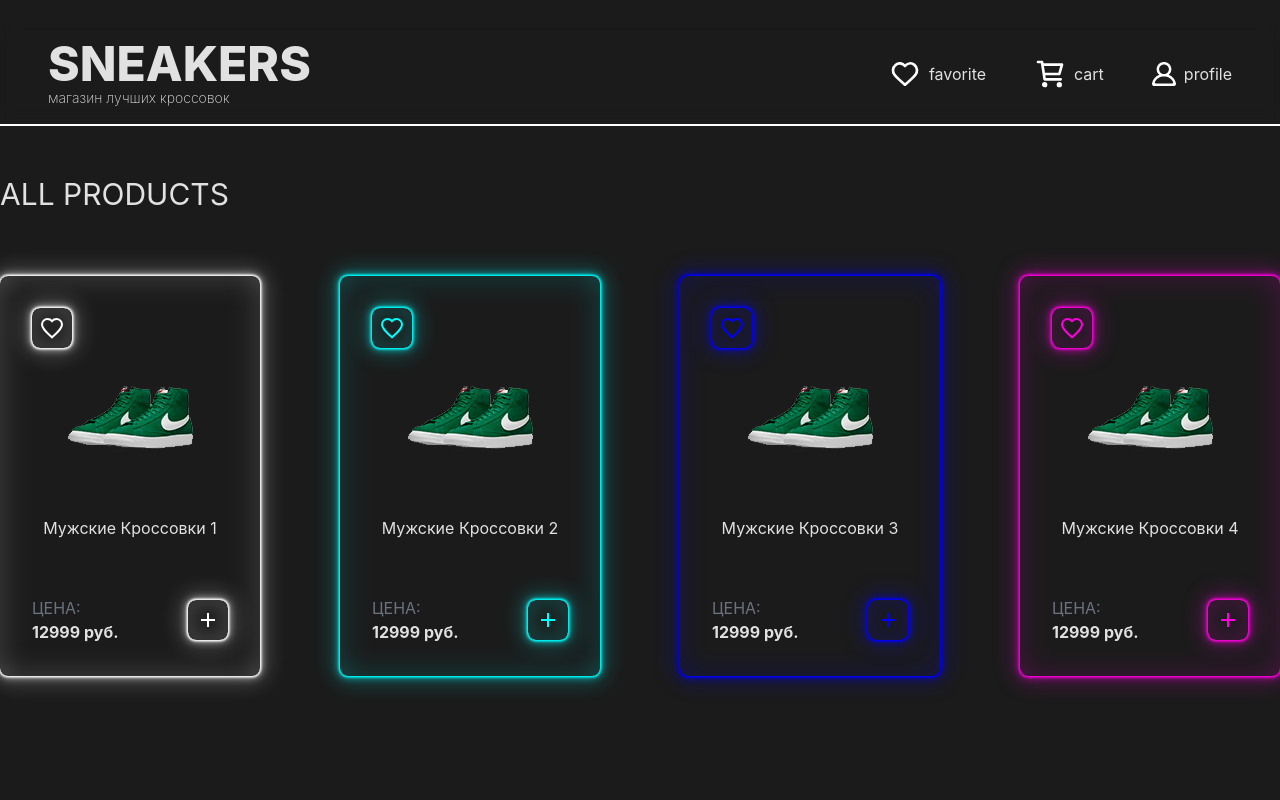
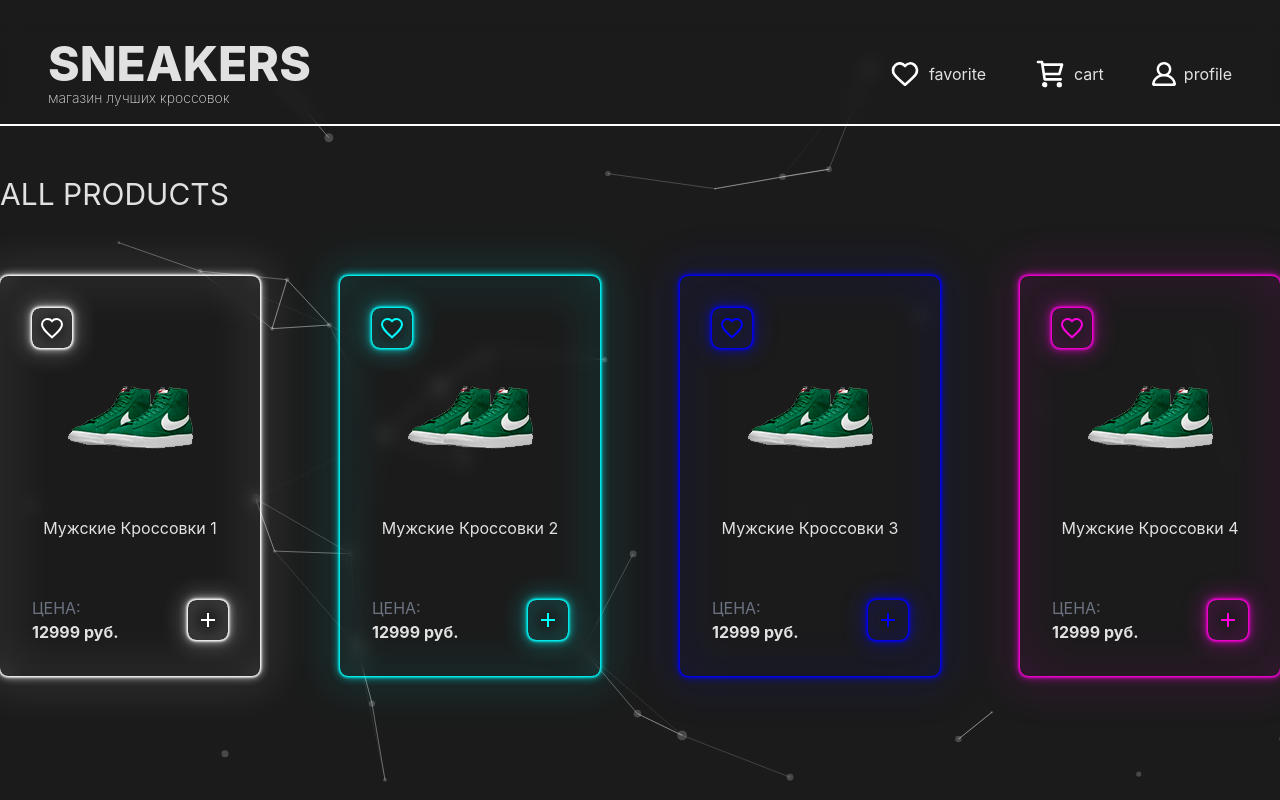
Before and after one commit to t-tranquility/shop-project, a React (Vite) app: page / in a window 1280 px wide. Built offline with nearby package versions, Linux system fonts and the light colour scheme.

Commit message:
like btn

```diff
--- a/package.json
+++ b/package.json
@@ -11,6 +11,9 @@
   },
   "dependencies": {
     "@tailwindcss/typography": "^0.5.13",
+    "@tsparticles/engine": "^3.4.0",
+    "@tsparticles/react": "^3.0.0",
+    "@tsparticles/slim": "^3.4.0",
     "eslint-config-prettier": "^9.1.0",
     "husky": "^9.0.11",
     "lint-staged": "^15.2.2",
--- a/src/app/App.tsx
+++ b/src/app/App.tsx
@@ -3,6 +3,7 @@ import { MainPage } from "../pages/MainPage/MainPage"
 import { Header } from "../widgets/Header"
 import { Cart } from "../pages/Cart/Cart"
 import { FavoritesPage } from "../pages/Favorites/Favorite"
+import { Particles } from "./Particles"
 
 function App() {
 
@@ -14,6 +15,7 @@ function App() {
           <Route path="/cart" element={< Cart />} />
           <Route path="/favorites" element={< FavoritesPage />} />
         </Routes>
+        <Particles />
     </>
   )
 }
--- /dev/null
+++ b/src/app/Particles.tsx
@@ -0,0 +1,130 @@
+import { useEffect, useMemo, useState } from "react";
+import TSParticles, { initParticlesEngine } from "@tsparticles/react";
+import { type ISourceOptions } from "@tsparticles/engine";
+// import { loadAll } from "@tsparticles/all"; // if you are going to use `loadAll`, install the "@tsparticles/all" package too.
+// import { loadFull } from "tsparticles"; // if you are going to use `loadFull`, install the "tsparticles" package too.
+import { loadSlim } from "@tsparticles/slim"; // if you are going to use `loadSlim`, install the "@tsparticles/slim" package too.
+// import { loadBasic } from "@tsparticles/basic"; // if you are going to use `loadBasic`, install the "@tsparticles/basic" package too.
+
+enum MoveDirection {
+  bottom = "bottom",
+  bottomLeft = "bottom-left",
+  bottomRight = "bottom-right",
+  left = "left",
+  none = "none",
+  right = "right",
+  top = "top",
+  topLeft = "top-left",
+  topRight = "top-right",
+  outside = "outside",
+  inside = "inside",
+}
+
+enum OutMode {
+  bounce = "bounce",
+  none = "none",
+  out = "out",
+  destroy = "destroy",
+  split = "split",
+}
+
+export const Particles = () => {
+  const [init, setInit] = useState(false);
+
+  // this should be run only once per application lifetime
+  useEffect(() => {
+    initParticlesEngine(async (engine) => {
+      // you can initiate the tsParticles instance (engine) here, adding custom shapes or presets
+      // this loads the tsparticles package bundle, it's the easiest method for getting everything ready
+      // starting from v2 you can add only the features you need reducing the bundle size
+      //await loadAll(engine);
+      //await loadFull(engine);
+      await loadSlim(engine);
+      //await loadBasic(engine);
+    }).then(() => {
+      setInit(true);
+    });
+  }, []);
+
+  const options: ISourceOptions = useMemo(
+    () => ({
+      // background: {
+      //   color: {
+      //     value: "#0d47a1",
+      //   },
+      // },
+      // fullScreen: true,
+      // style: {
+      //   position: "absolute",
+      // },
+      fpsLimit: 120,
+      interactivity: {
+        events: {
+          onClick: {
+            enable: true,
+            mode: "push",
+          },
+          onHover: {
+            enable: true,
+            mode: "repulse",
+          },
+        },
+        modes: {
+          push: {
+            quantity: 4,
+          },
+          repulse: {
+            distance: 200,
+            duration: 0.5,
+          },
+        },
+      },
+      particles: {
+        color: {
+          value: "#ffffff",
+          opacity: 0.3,
+        },
+        links: {
+          color: "#ffffff",
+          distance: 150,
+          enable: true,
+          opacity: 0.4,
+          width: 1,
+        },
+        move: {
+          direction: MoveDirection.none,
+          enable: true,
+          outModes: {
+            default: OutMode.out,
+          },
+          random: false,
+          speed: 0.3,
+          straight: false,
+        },
+        number: {
+          density: {
+            enable: true,
+          },
+          value: 80,
+        },
+        opacity: {
+          value: 0.2,
+        },
+        shape: {
+          type: "circle",
+        },
+        size: {
+          value: { min: 1, max: 5 },
+        },
+      },
+      detectRetina: true,
+    }),
+    [],
+  );
+
+  if (init) {
+    return <TSParticles className={"relative z-[-1]"} id="tsparticles" options={options} />;
+  }
+
+  return <></>;
+};
--- a/src/features/LikeBtn.tsx
+++ b/src/features/LikeBtn.tsx
@@ -8,7 +8,6 @@ interface LikeBtnProps {
 }
 
 const LikeBtn: FC<LikeBtnProps> = ({ borderColor, item }) => {
-  const [isLiked, setIsLiked] = useState(false);
   const { addItem, removeItem, items } = useFavoritesStore();
 
   const neonBorderStyles = {
@@ -17,8 +16,7 @@ const LikeBtn: FC<LikeBtnProps> = ({ borderColor, item }) => {
   };
 
   const handleClick = () => {
-    setIsLiked(!isLiked);
-    if (isLiked) {
+    if (items.some((favoriteItem) => favoriteItem.title === item.title)) {
       removeItem(item);
     } else {
       addItem(item);
--- a/src/features/NeonBorder.tsx
+++ b/src/features/NeonBorder.tsx
@@ -13,7 +13,7 @@ const NeonBorder: FC<NeonBorderProps> = ({ children, borderColor }) => {
 
   return (
     <div className="relative inline-block rounded-lg" style={neonBorderStyles}>
-      <div className="absolute inset-0 rounded-lg" style={{ ...neonBorderStyles, filter: 'blur(10px)' }}></div>
+      <div className="absolute inset-0 rounded-lg" style={{ ...neonBorderStyles, filter: 'blur(20px)' }}></div>
       {children}
     </div>
   );
```
Also changed, not shown: 1 other file (tests, documents, lock files or other folders).
